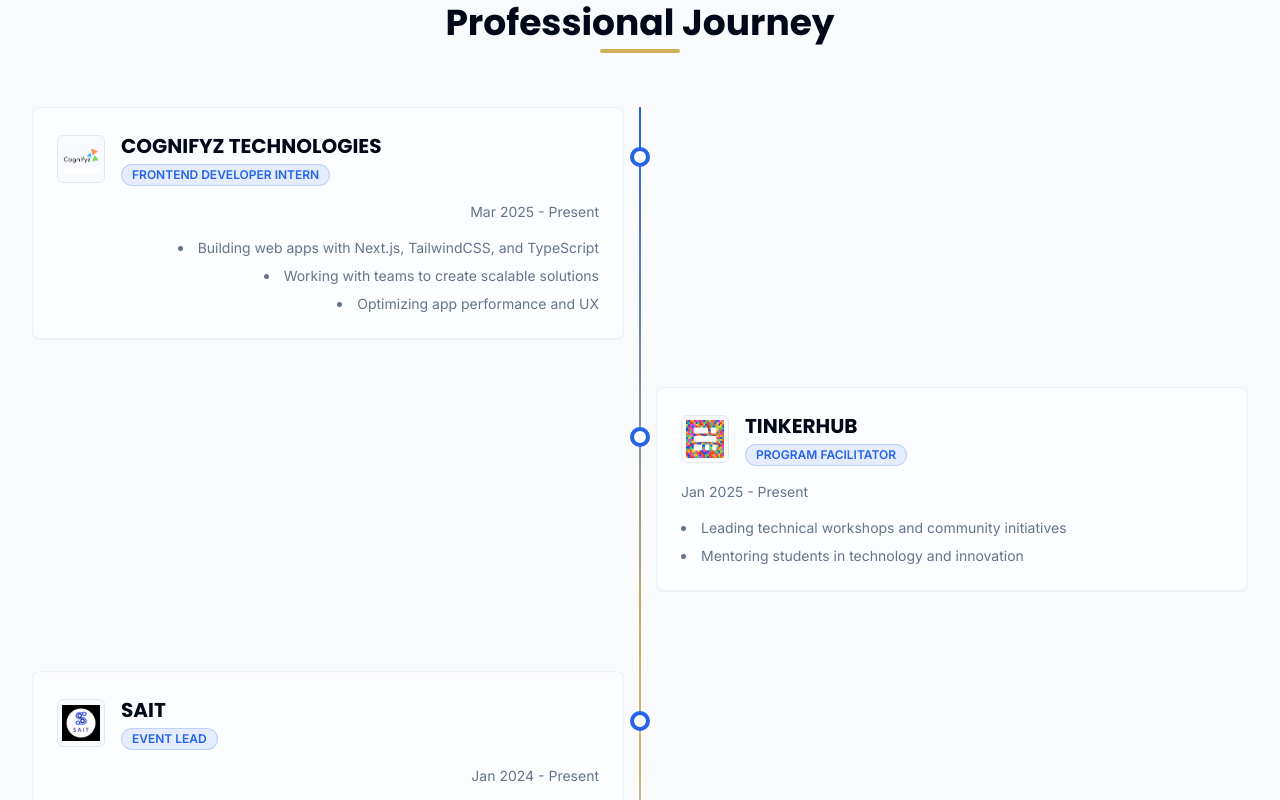
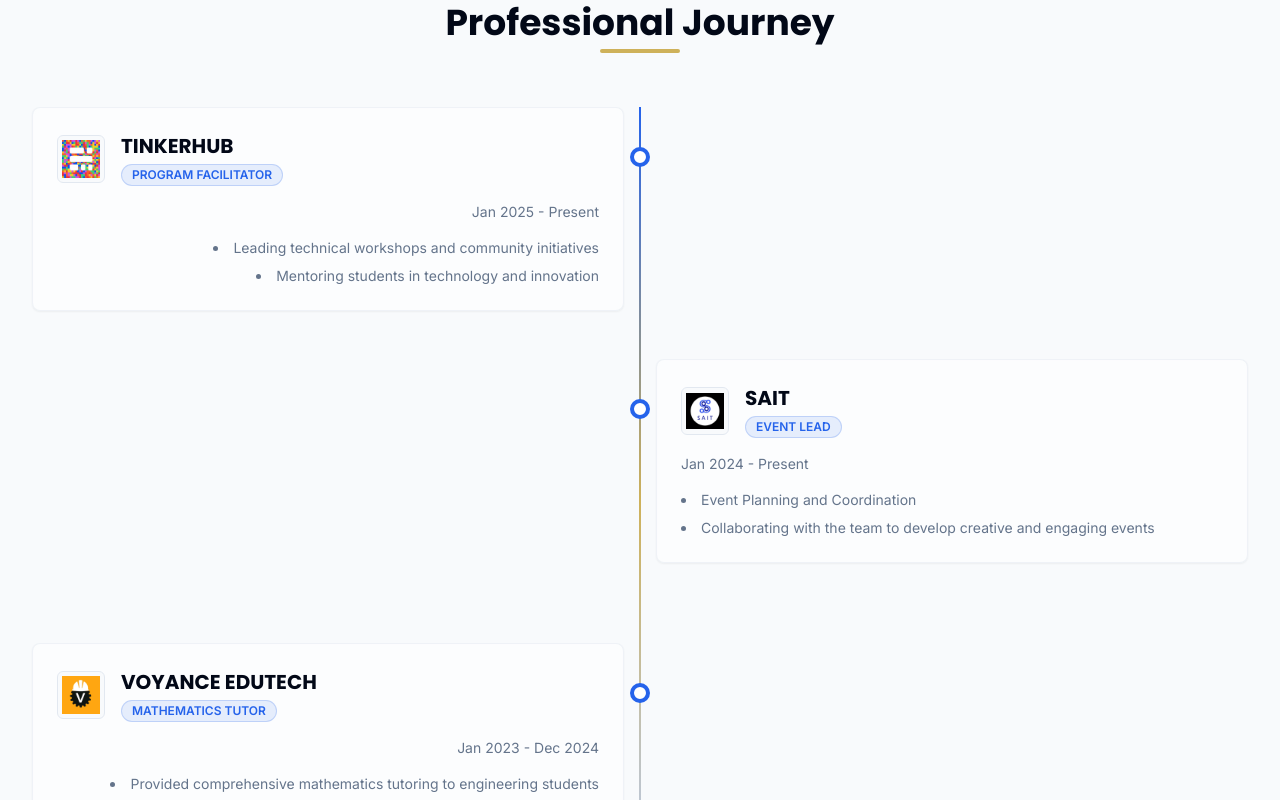
Before and after one commit to ashbi8137/ModenPortfolio, a Next.js app: page / in a window 1280 px wide. Shown: the part 1540-2340 px from the top of the page. Built offline with nearby package versions, Linux system fonts and the light colour scheme.

Commit message:
experience updated

```diff
--- a/components/experience.tsx
+++ b/components/experience.tsx
@@ -5,17 +5,6 @@ import { Card } from "@/components/ui/card"
 import { Badge } from "@/components/ui/badge"
 
 const experiences = [
-  {
-    company: "COGNIFYZ TECHNOLOGIES",
-    logo: "/experience/cognifyz.png",
-    role: "FRONTEND DEVELOPER INTERN",
-    period: "Mar 2025 - Present",
-    responsibilities: [
-      "Building web apps with Next.js, TailwindCSS, and TypeScript",
-      "Working with teams to create scalable solutions",
-      "Optimizing app performance and UX",
-    ],
-  },
   {
     company: "TINKERHUB",
     logo: "/experience/tinkerhub.jpg",
```
